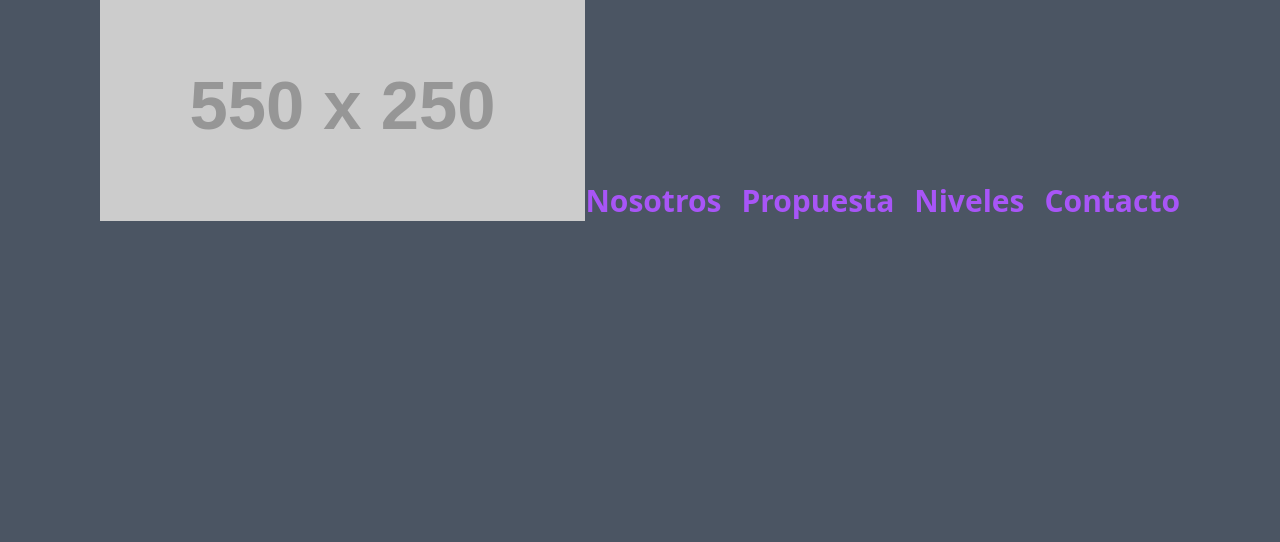
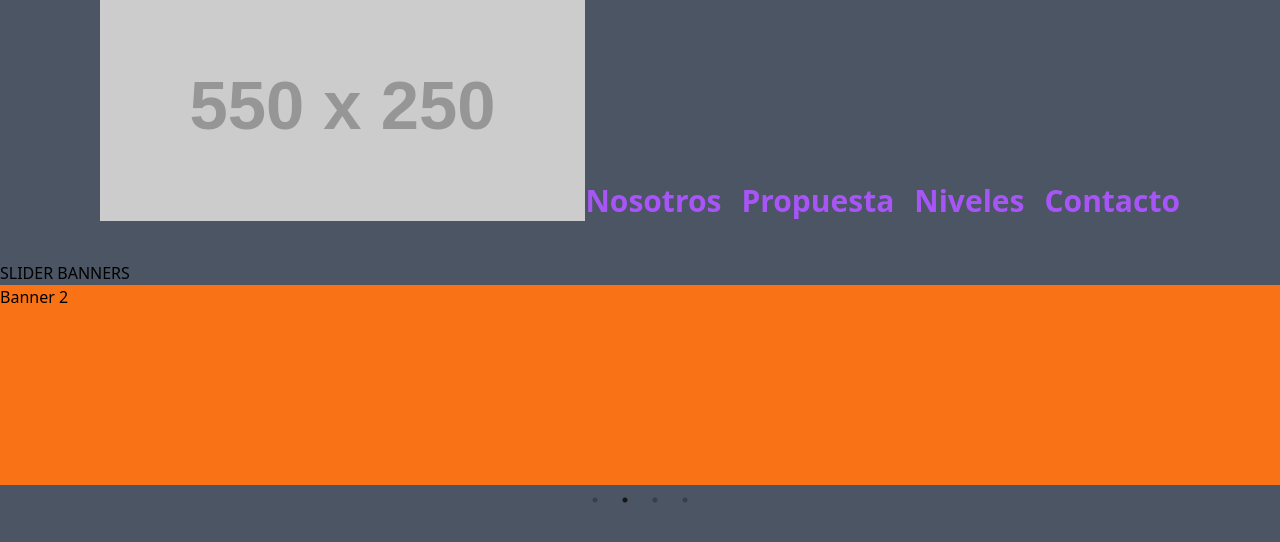
Before and after one commit to KaskMIL/colegiosma, a React (Create React App) app: page / in a window 1280 px wide. Shown: the top 542 px of the page. Built offline with nearby package versions, Linux system fonts and the light colour scheme.

Commit message:
Add slider section for banners

```diff
--- a/package.json
+++ b/package.json
@@ -9,6 +9,8 @@
     "react": "^18.2.0",
     "react-dom": "^18.2.0",
     "react-scripts": "5.0.1",
+    "react-slick": "^0.29.0",
+    "slick-carousel": "^1.8.1",
     "web-vitals": "^2.1.4"
   },
   "scripts": {
--- a/src/App.js
+++ b/src/App.js
@@ -1,9 +1,11 @@
 import Header from './components/header/Header';
+import Carousel from './components/slider/Slider';
 
 function App() {
   return (
     <div className="bg-gray-600 h-screen">
       <Header />
+      <Carousel />
     </div>
   );
 }
--- /dev/null
+++ b/src/components/slider/Slider.jsx
@@ -0,0 +1,34 @@
+/* eslint-disable react/jsx-props-no-spreading */
+import React from 'react';
+import Slider from 'react-slick';
+import 'slick-carousel/slick/slick.css';
+import 'slick-carousel/slick/slick-theme.css';
+
+const Carousel = () => {
+  const settings = {
+    dots: true,
+    infinite: true,
+    speed: 500,
+    slidesToShow: 1,
+    slidesToScroll: 1,
+    autoplay: true,
+    adaptiveHeight: true,
+    arrows: false,
+    pauseOnHover: true,
+    autoplaySpeed: 3000,
+  };
+
+  return (
+    <div className="py-10">
+      <h2>SLIDER BANNERS</h2>
+      <Slider {...settings}>
+        <div className="bg-orange-500 flex items-center justify-center h-[200px]">Banner 1</div>
+        <div className="bg-orange-500 flex items-center justify-center h-[200px]">Banner 2</div>
+        <div className="bg-orange-500 flex items-center justify-center h-[200px]">Banner 3</div>
+        <div className="bg-orange-500 flex items-center justify-center h-[200px]">Banner 4</div>
+      </Slider>
+    </div>
+  );
+};
+
+export default Carousel;
```
Also changed, not shown: 1 other file (tests, documents, lock files or other folders).
